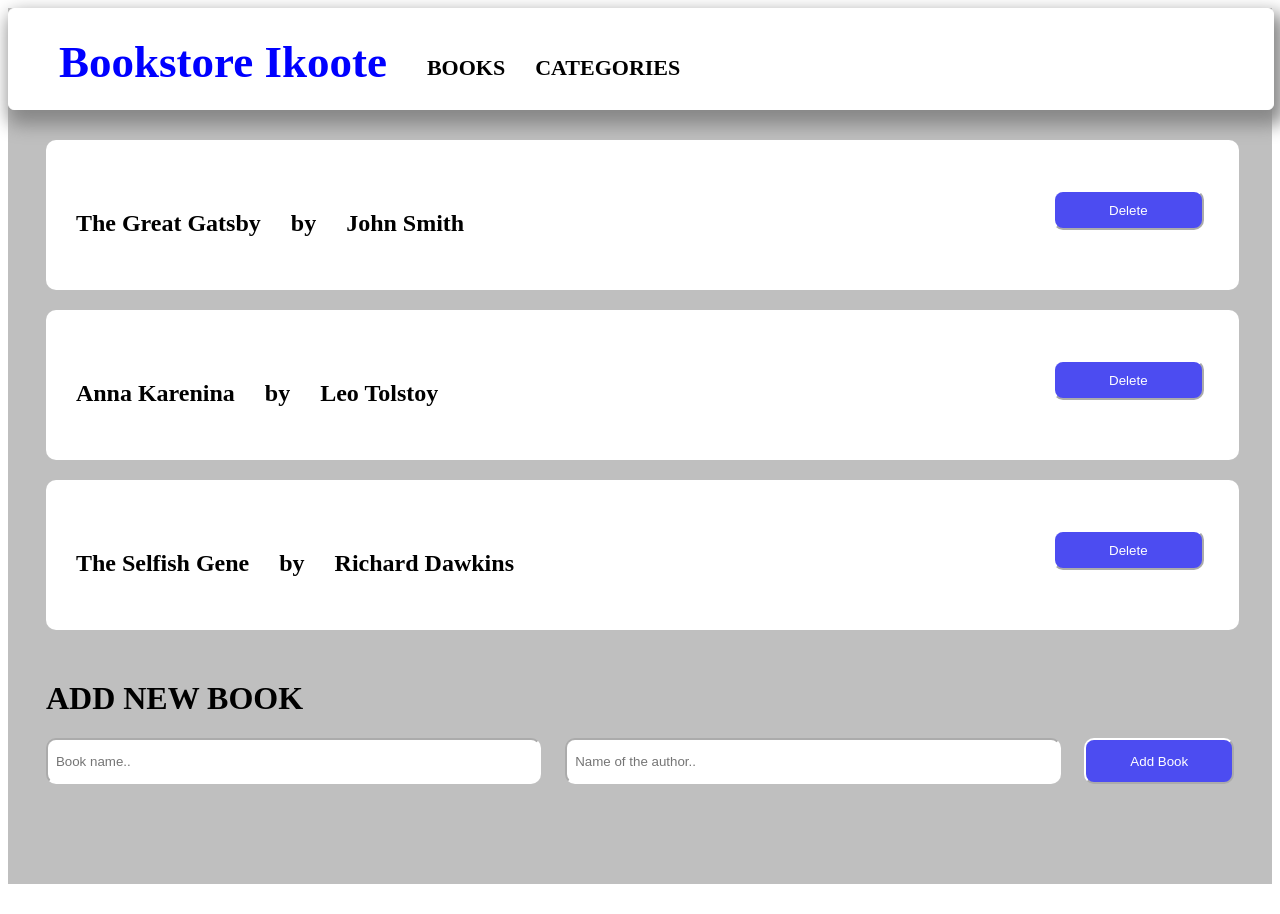
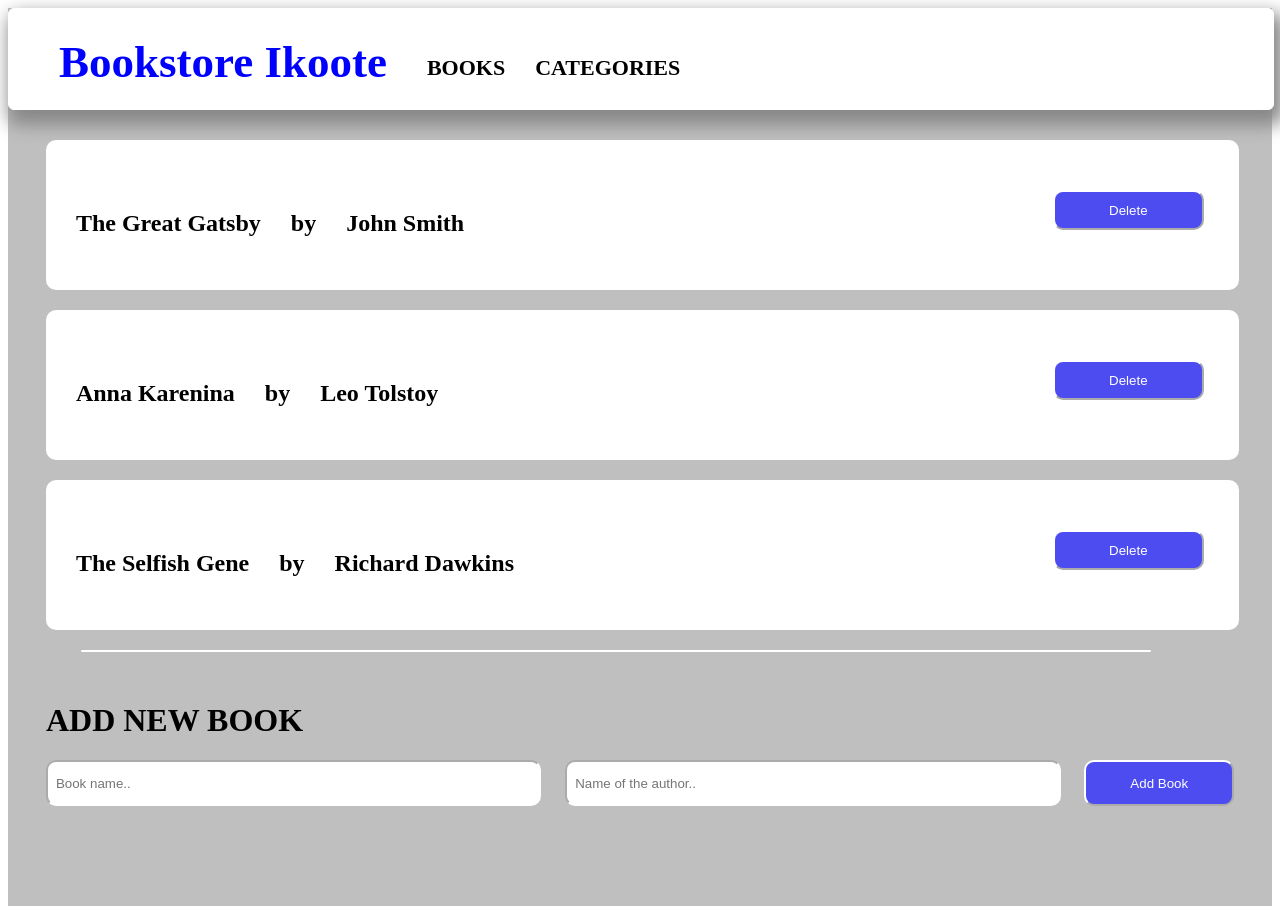
Before and after one commit to ikoote1/bookstore, a React (Create React App) app: page / in a window 1280 px wide. Before the commit the page ends 892 px from the top, so only its background shows below. Built offline with nearby package versions, Linux system fonts and the light colour scheme.

Commit message:
working on functionarity

```diff
--- a/src/components/Books.js
+++ b/src/components/Books.js
@@ -1,21 +1,13 @@
-import React, { useState } from 'react';
+import React from 'react';
 import { useDispatch, useSelector } from 'react-redux';
-import { removeBook, addBook } from '../redux/books/booksSlice';
-// import AddBook from './AddBook';
+import { removeBook } from '../redux/books/booksSlice';
+import AddBook from './AddBook';
 
 const Books = () => {
   const dispatch = useDispatch();
   const { bookItems } = useSelector((state) => state.book);
-  const [title, setTitle] = useState('');
-  const [author, setAuthor] = useState('');
-
-  const handleSubmit = (e) => {
-    e.preventDefault();
-    dispatch(addBook({ title, author }));
-    setTitle('');
-    setAuthor('');
-  };
   return (
+    <div>
       <div>
         <div className="books">
           {bookItems.map(
@@ -36,23 +28,10 @@ const Books = () => {
               </div>
             ),
           )}
+          <div className="chart" />
         </div>
-      <div className="form">
-      <h1>ADD NEW BOOK</h1>
-      <form onSubmit={handleSubmit}>
-        <input
-          placeholder="Book name.."
-          value={title}
-          onChange={(e) => setTitle(e.target.value)}
-        />
-        <input
-          placeholder="Name of the author.."
-          value={author}
-          onChange={(e) => setAuthor(e.target.value)}
-        />
-        <button type="submit">Add Book</button>
-      </form>
       </div>
+      <AddBook />
     </div>
   );
 };
--- a/src/index.css
+++ b/src/index.css
@@ -45,6 +45,17 @@
 }
 
 /* books styling */
+
+.chart{
+  width: 92%;
+  height: auto;
+  position: relative;
+  left: 3%;
+  border-radius: 10px;
+  height: 2px;
+  background-color: rgb(255, 255, 255);
+}
+
 .books {
   width: 92%;
   height: auto;
@@ -113,6 +124,11 @@ input {
   border-radius: 10px;
   border-color: white;
   padding-left: 8px;
+  outline: none;
+}
+
+input:focus-within{
+  border: 2px solid blue;
 }
 
 /* categoriies */
```
Lines whose indentation alone changed are shown as unchanged.
